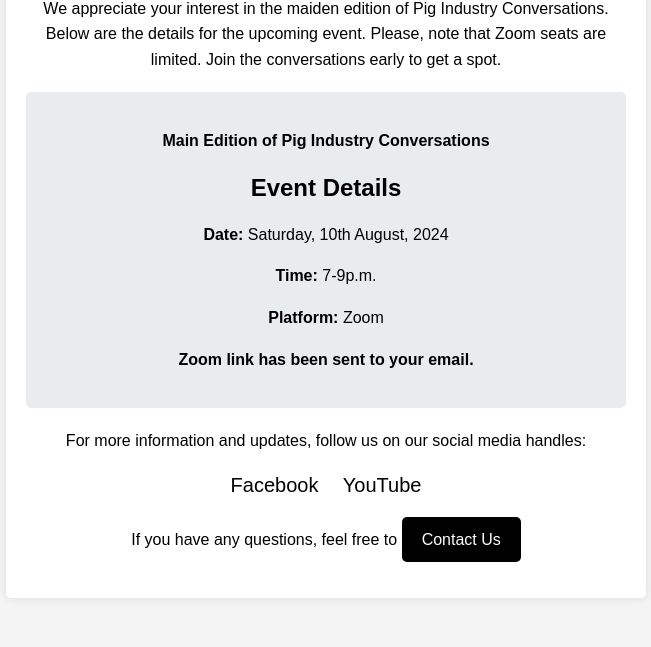
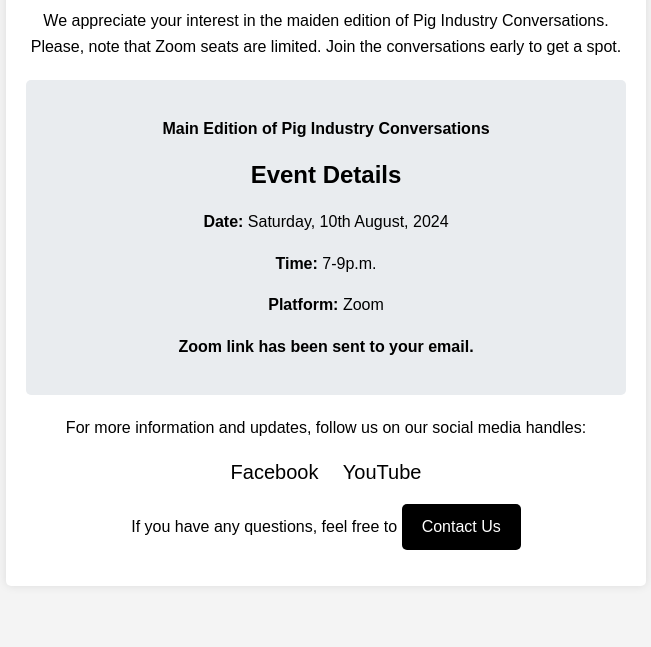
Before and after one commit to porknpigpalace/Pig-Industry-Conversations, a plain HTML site: page index.html in a window 1280 px wide. Shown: the part 153-800 px from the top of the page, without its empty margins (314-965 px from the left). Drawn offline with Linux system fonts and the light colour scheme.

Commit message:
Update index.html

```diff
--- a/index.html
+++ b/index.html
@@ -65,7 +65,7 @@
 <body>
     <div class="container">
         <h1>Thank You for Registering!</h1>
-        <p>We appreciate your interest in the maiden edition of Pig Industry Conversations. Below are the details for the upcoming event. Please, note that Zoom seats are limited. Join the conversations early to get a spot.</p>
+        <p>We appreciate your interest in the maiden edition of Pig Industry Conversations. Please, note that Zoom seats are limited. Join the conversations early to get a spot.</p>
         <div class="event-details">
             <p><strong>Main Edition of Pig Industry Conversations</strong>
             <h2>Event Details</h2>
```
